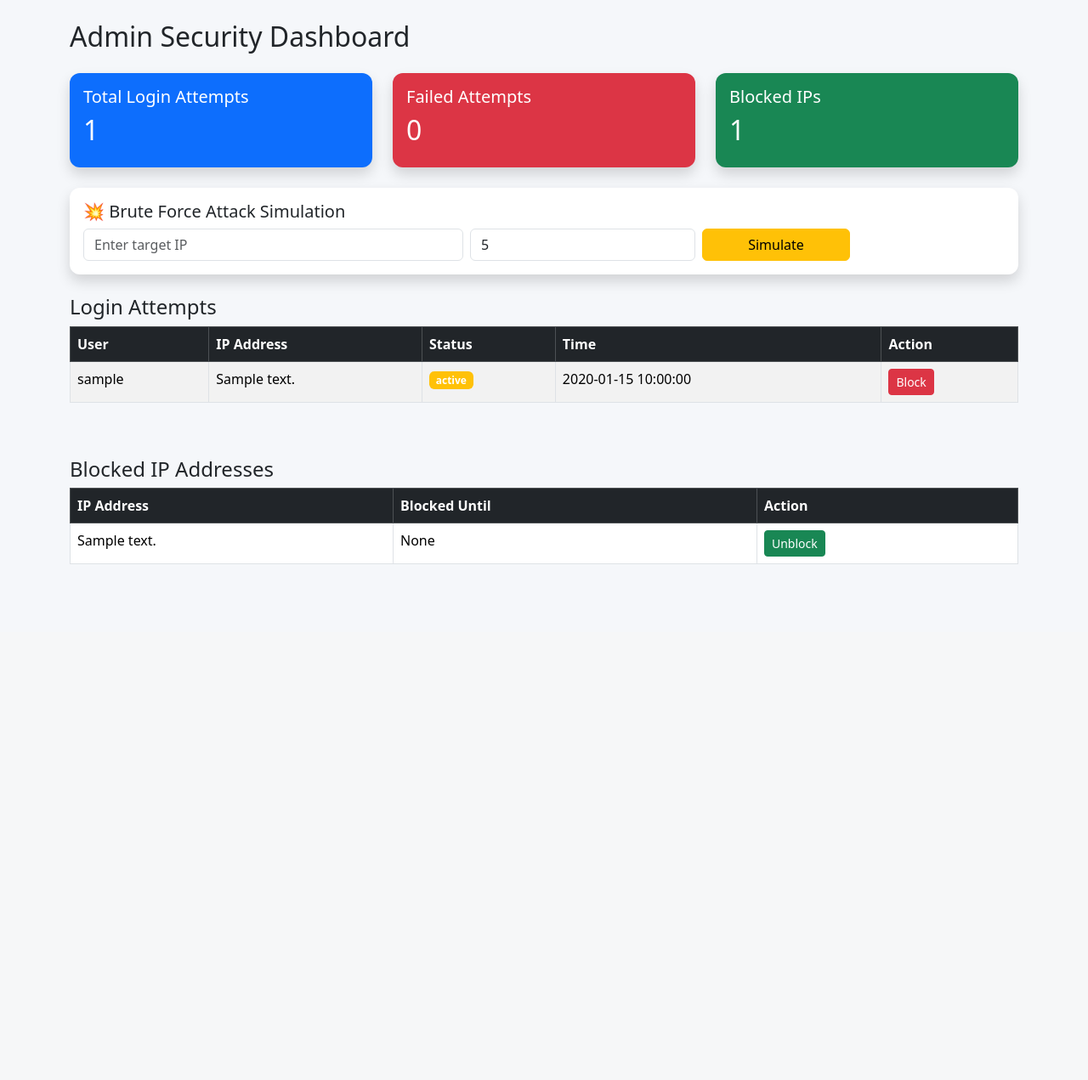
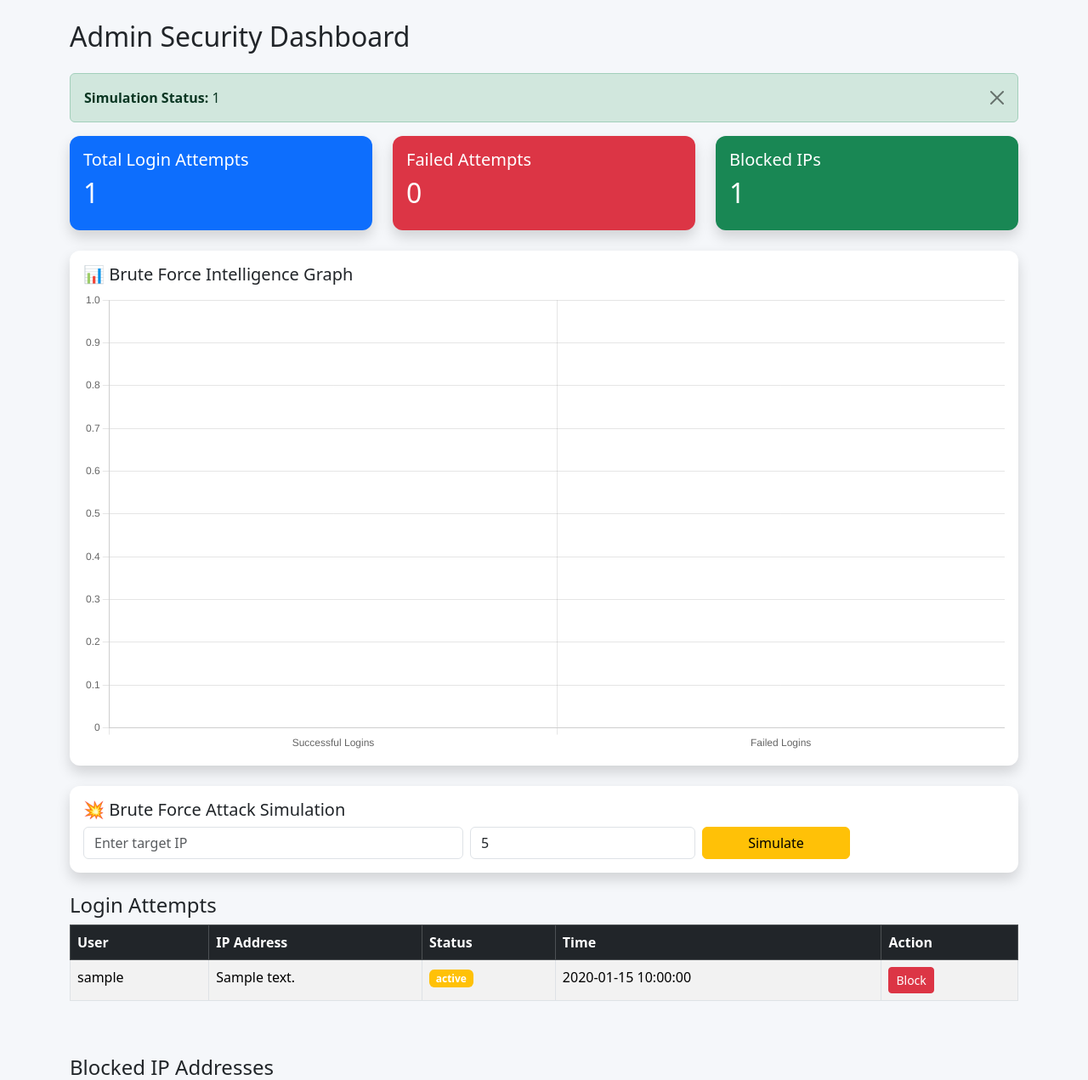
Before and after one commit to bikash-gup/secure-login-system, a Flask app: page /admin in a window 1280 px wide. Shown: the part 56-1327 px from the top of the page at 85% size. Before the commit the page ends 720 px from the top, so only its background shows below. Run offline with Flask 3, Linux system fonts and the light colour scheme; the visitor is signed in with stand-in values (Sample User, id 1); tables that the repository leaves empty hold one stand-in row (values such as "Sample post").

Commit message:
Final working secure login system with admin analytics

```diff
--- a/app.py
+++ b/app.py
@@ -147,7 +147,7 @@ def login():
 
         # ===== BLOCK CHECK =====
         if is_ip_blocked(ip):
-            return "IP blocked temporarily"
+            return "IP temporarily blocked"
 
         if count_failed_user(username) >= 5:
             return "Account locked"
@@ -241,7 +241,24 @@ def admin():
 
     conn.close()
 
-    return render_template("admin.html", logs=logs, blocked=blocked)
+    # ===== ANALYTICS FOR GRAPH =====
+    failed_count = 0
+    success_count = 0
+
+    for log in logs:
+        if log[3] == "failed":
+            failed_count += 1
+        elif log[3] == "success":
+            success_count += 1
+
+    return render_template(
+        "admin.html",
+        logs=logs,
+        blocked=blocked,
+        sim_status=session.pop("sim_status", None),
+        failed_count=failed_count,
+        success_count=success_count
+    )
 
 
 # ================= BLOCK =================
@@ -254,6 +271,7 @@ def block(ip):
     return redirect("/admin")
 
 
+# ================= UNBLOCK =================
 @app.route("/unblock_ip/<ip>")
 def unblock(ip):
     if not session.get("admin"):
--- a/templates/admin.html
+++ b/templates/admin.html
@@ -4,6 +4,9 @@
 <title>Admin Security Dashboard</title>
 
 <link href="https://cdn.jsdelivr.net/npm/bootstrap@5.3.2/dist/css/bootstrap.min.css" rel="stylesheet">
+
+<!-- CHART.JS -->
+<script src="https://cdn.jsdelivr.net/npm/chart.js"></script>
 
 <style>
 body {
@@ -90,6 +93,14 @@ body {
 
 </div>
 
+<!-- 🔥 BRUTE FORCE GRAPH -->
+<div class="card shadow mb-4">
+  <div class="card-body">
+    <h5>📊 Brute Force Intelligence Graph</h5>
+    <canvas id="attackChart"></canvas>
+  </div>
+</div>
+
 <!-- ATTACK SIMULATION -->
 <div class="card shadow mb-4">
   <div class="card-body">
@@ -148,7 +159,6 @@ body {
     {% endif %}
   </td>
 
-  <!-- FIX: removed datetimeformat -->
   <td>{{ log[4] }}</td>
 
   <td>
@@ -203,6 +213,38 @@ body {
 
 </div>
 
+<!-- 📊 CHART SCRIPT -->
+<script>
+const ctx = document.getElementById('attackChart');
+
+new Chart(ctx, {
+    type: 'bar',
+    data: {
+        labels: ['Successful Logins', 'Failed Logins'],
+        datasets: [{
+            label: 'Login Activity',
+            data: [
+                {{ logs|selectattr(3, 'equalto', 'success')|list|length }},
+                {{ logs|selectattr(3, 'equalto', 'failed')|list|length }}
+            ],
+            backgroundColor: ['#198754', '#dc3545'],
+            borderWidth: 1
+        }]
+    },
+    options: {
+        responsive: true,
+        plugins: {
+            legend: { display: false }
+        },
+        scales: {
+            y: {
+                beginAtZero: true
+            }
+        }
+    }
+});
+</script>
+
 <script src="https://cdn.jsdelivr.net/npm/bootstrap@5.3.2/dist/js/bootstrap.bundle.min.js"></script>
 
 </body>
```
